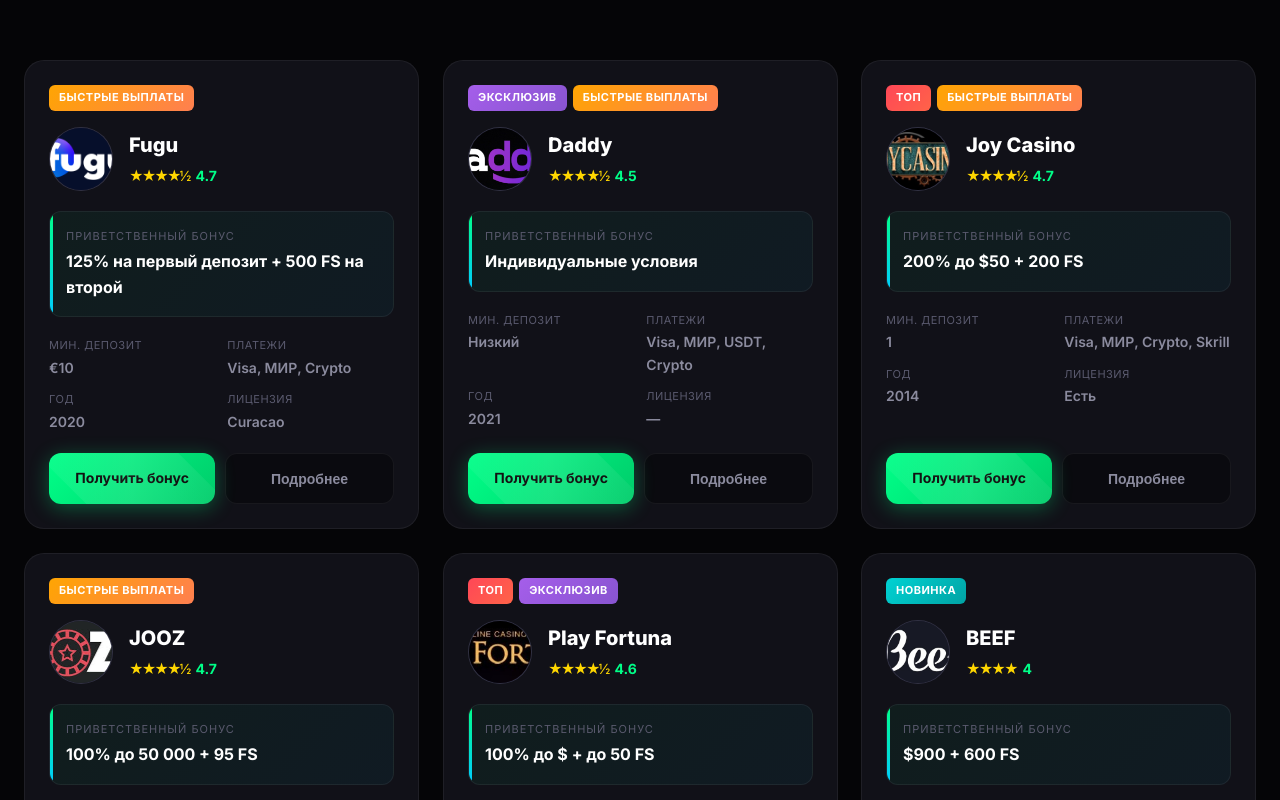
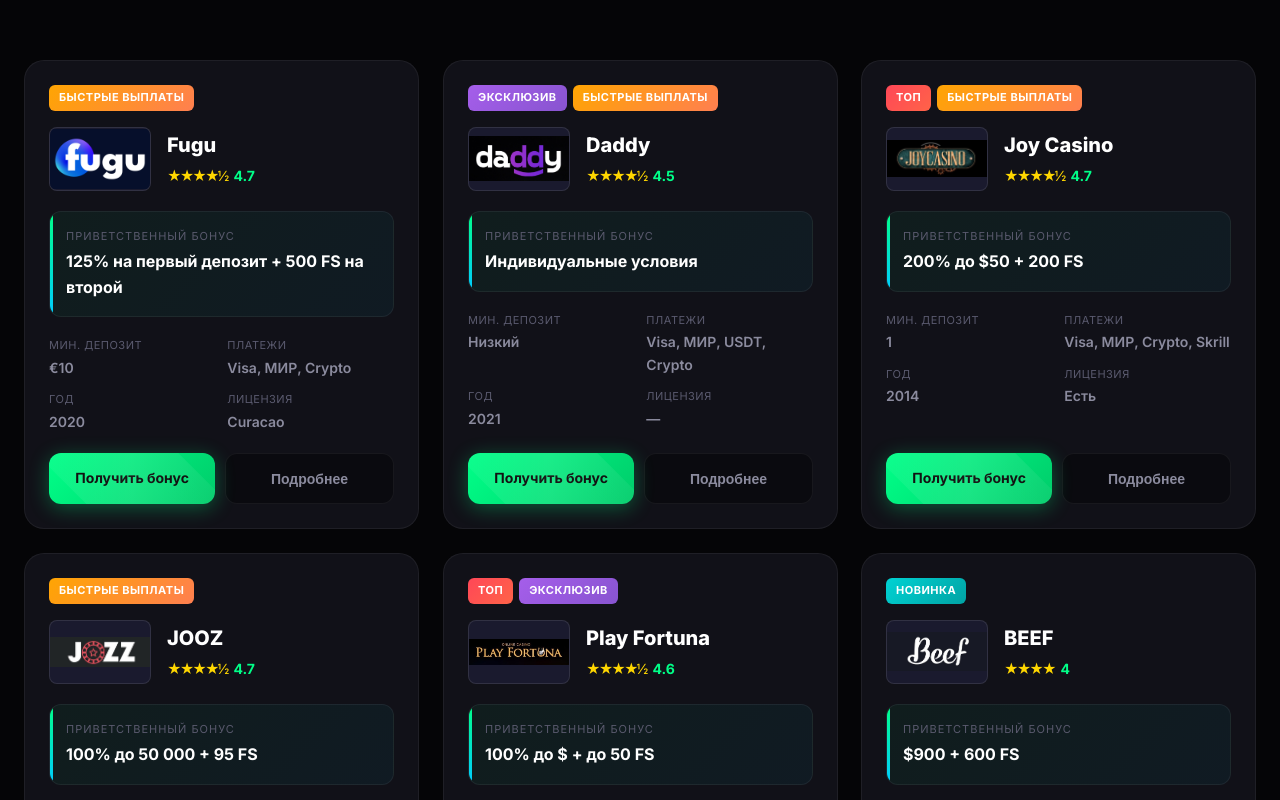
Before and after one commit to vovapokerpancher-pixel/cakatalog, a React (Vite) app: page / in a window 1280 px wide. Shown: the part 1000-1800 px from the top of the page. Built offline with nearby package versions, Linux system fonts and the light colour scheme.

Commit message:
Rectangular casino logos instead of circular

```diff
--- a/src/components/Logo.tsx
+++ b/src/components/Logo.tsx
@@ -35,17 +35,20 @@
 
 export function Logo({ name, size = 64 }: LogoProps) {
   const file = logoFiles[name];
+  const w = Math.round(size * 1.6);
+  const h = size;
+
   if (file) {
     const src = `${base}logos/${file}`;
     return (
       <img
         src={src}
         alt={name}
-        width={size}
-        height={size}
+        width={w}
+        height={h}
         style={{
-          borderRadius: "50%",
-          objectFit: "cover",
+          borderRadius: 8,
+          objectFit: "contain",
           background: "#1a1a2e",
           border: "1px solid rgba(255,255,255,0.1)",
         }}
@@ -54,8 +57,8 @@
   }
 
   return (
-    <div style={{ width: size, height: size, borderRadius: "50%", background: "#1a1a2e", display: "flex", alignItems: "center", justifyContent: "center", border: "1px solid rgba(255,255,255,0.1)" }}>
-      <span style={{ fontSize: size * 0.4, fontWeight: 900, color: "#fff" }}>{name.charAt(0)}</span>
+    <div style={{ width: w, height: h, borderRadius: 8, background: "#1a1a2e", display: "flex", alignItems: "center", justifyContent: "center", border: "1px solid rgba(255,255,255,0.1)" }}>
+      <span style={{ fontSize: size * 0.35, fontWeight: 900, color: "#fff" }}>{name.charAt(0)}</span>
     </div>
   );
 }
```
